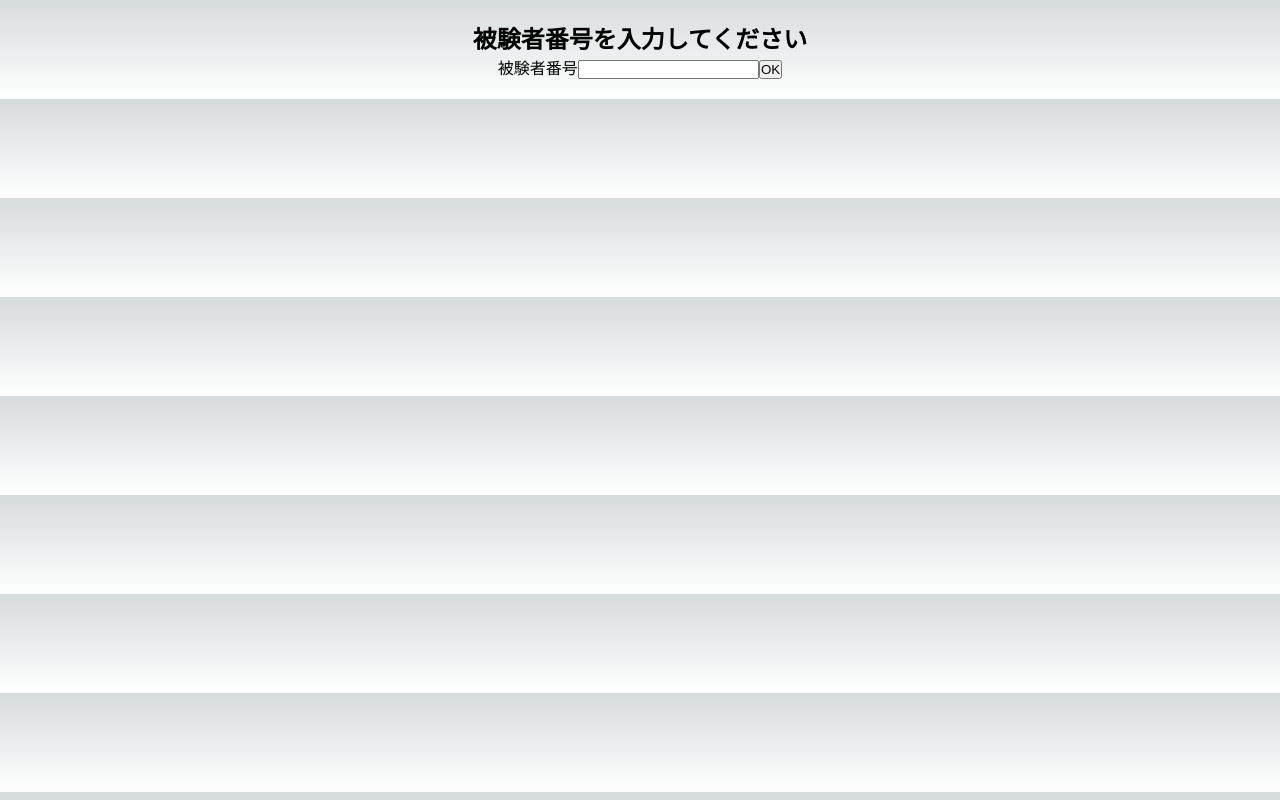
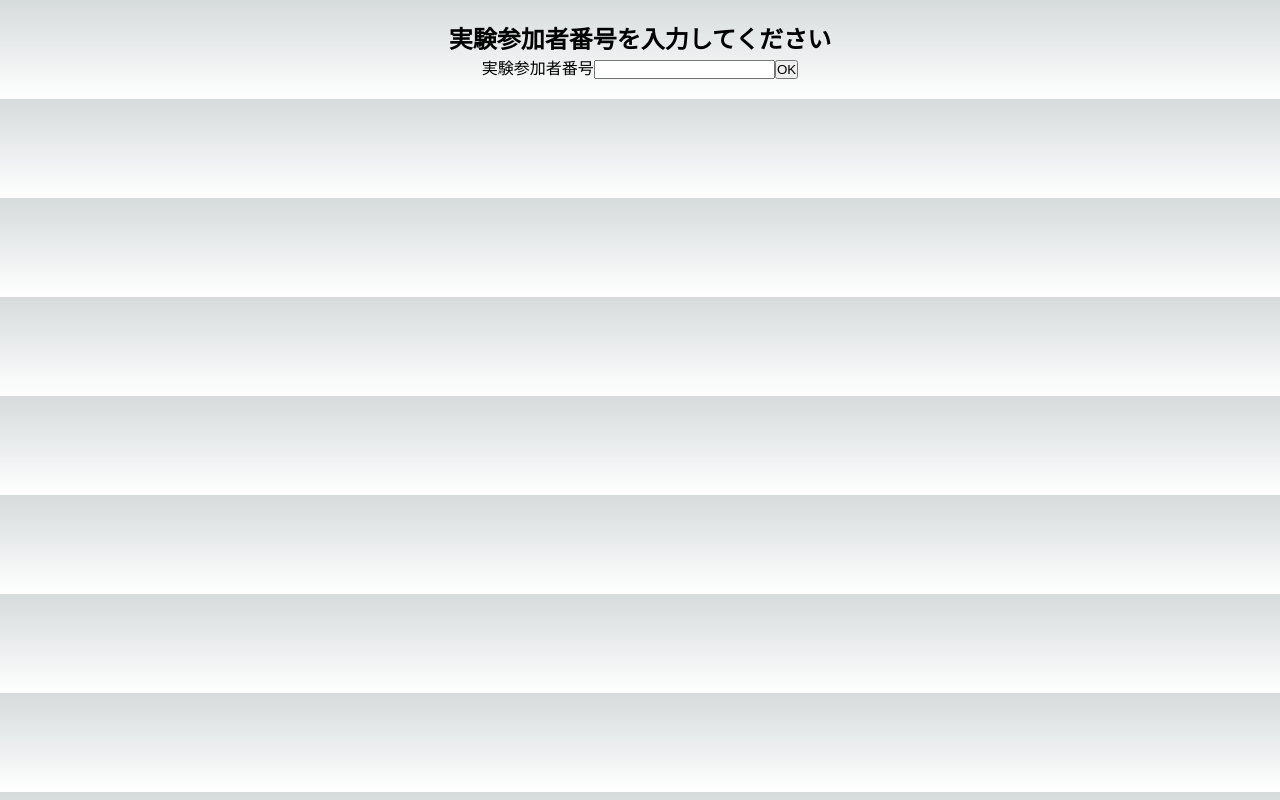
Before and after one commit to Wakanaaaaa/registration-system, a Next.js app: page /input-tester-number in a window 1280 px wide. Built offline with nearby package versions, Linux system fonts and the light colour scheme; no server answers; the database is empty.

Commit message:
エピソード番号の修正と例文の追加

```diff
--- a/app/input-tester-number/page.tsx
+++ b/app/input-tester-number/page.tsx
@@ -24,11 +24,11 @@ export default function Home() {
   return (
     <main className={styles.main}>
       {/* <h1 className={styles.title}>話題選択支援研究</h1> */}
-      <h2 className={styles.title}>被験者番号を入力してください</h2>
+      <h2 className={styles.title}>実験参加者番号を入力してください</h2>
 
       {/* 被験者番号を入力 */}
       <form action="post" onSubmit={onSubmit}>
-        <label htmlFor="tester-number">被験者番号</label>
+        <label htmlFor="tester-number">実験参加者番号</label>
         <input id="tester-number" type="number" />
 
         <button type="submit">OK</button>
```
Also changed, not shown: app/input-episodes/[testerNumber]/page.tsx (+6 -6 lines).
